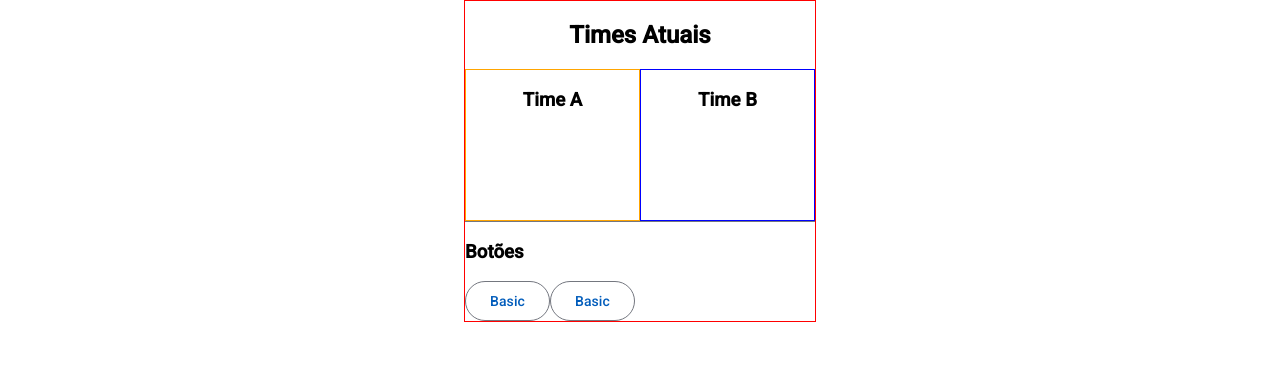
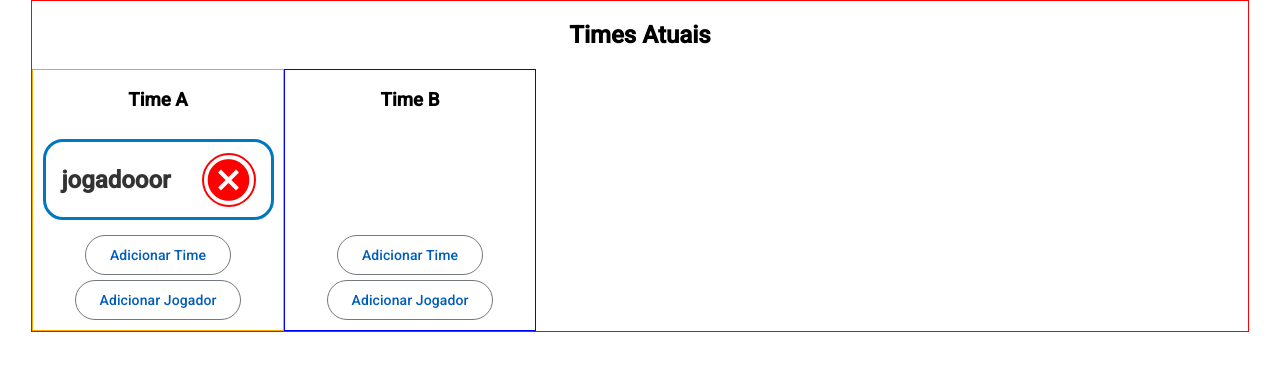
Before and after one commit to gabrielsndev/fila-volei-app, an Angular app: page / in a window 1280 px wide. Shown: the top 370 px of the page. Built offline with nearby package versions, Linux system fonts and the light colour scheme.

Commit message:
adicionando jogadores

```diff
--- a/src/app/components/time-atual/time-atual.component.css
+++ b/src/app/components/time-atual/time-atual.component.css
@@ -1,6 +1,6 @@
 .main{
     margin: auto;
-    width: 350px;
+    width: 95%;
     border: 1px solid red;
 }
 
@@ -13,15 +13,48 @@
 }
 
 .first-time{
-    height: 150px;
+    display: flex;
+    flex-direction: column;
+    justify-content: space-between;
+    min-height: 250px;
     width: 250px;
     text-align: center;
     border: 1px solid orange;
 }
 
 .second-time{
-    height: 150px;
+    display: flex;
+    flex-direction: column;
+    justify-content: space-between;
+    min-height: 250px;
     width: 250px;
     text-align: center;
     border: 1px solid blue;
 }
+
+.buttons{
+    margin-bottom: 10px;
+}
+
+.button{
+    margin: 5px;
+}
+
+.player{
+    width: 90%;
+    height: 75px;
+    border: 3px solid var(--color-primary);
+    margin: 10px;
+    border-radius: 20px;
+    display: flex;
+    align-items: center;
+    justify-content: space-around;
+    color: var(--color-text);
+}
+
+.material-icons{
+    font-size: 50px;
+    color: red;
+    border: solid 2px red;
+    border-radius: 50px;
+}
--- a/src/app/components/time-atual/time-atual.component.html
+++ b/src/app/components/time-atual/time-atual.component.html
@@ -3,15 +3,21 @@
     <div class="times">
         <div class="first-time">
             <h3>Time A</h3>
+            <div class="player">
+                <h2>jogadooor</h2>
+                 <span class="material-icons">cancel</span>
+            </div>
+            <div class="buttons">
+                <button class="button" mat-stroked-button>Adicionar Time</button>
+                <button mat-stroked-button>Adicionar Jogador</button>
+            </div>
         </div>
         <div class="second-time">
             <h3>Time B</h3>
+            <div class="buttons">
+                <button class="button" mat-stroked-button>Adicionar Time</button>
+                <button mat-stroked-button>Adicionar Jogador</button>
+            </div>
         </div>
     </div>
-    <mat-divider></mat-divider>
-    <div class="buttons">
-        <h3>Botões</h3>
-        <button mat-stroked-button>Basic</button>
-        <button mat-stroked-button>Basic</button>
-    </div>
 </section>
```
